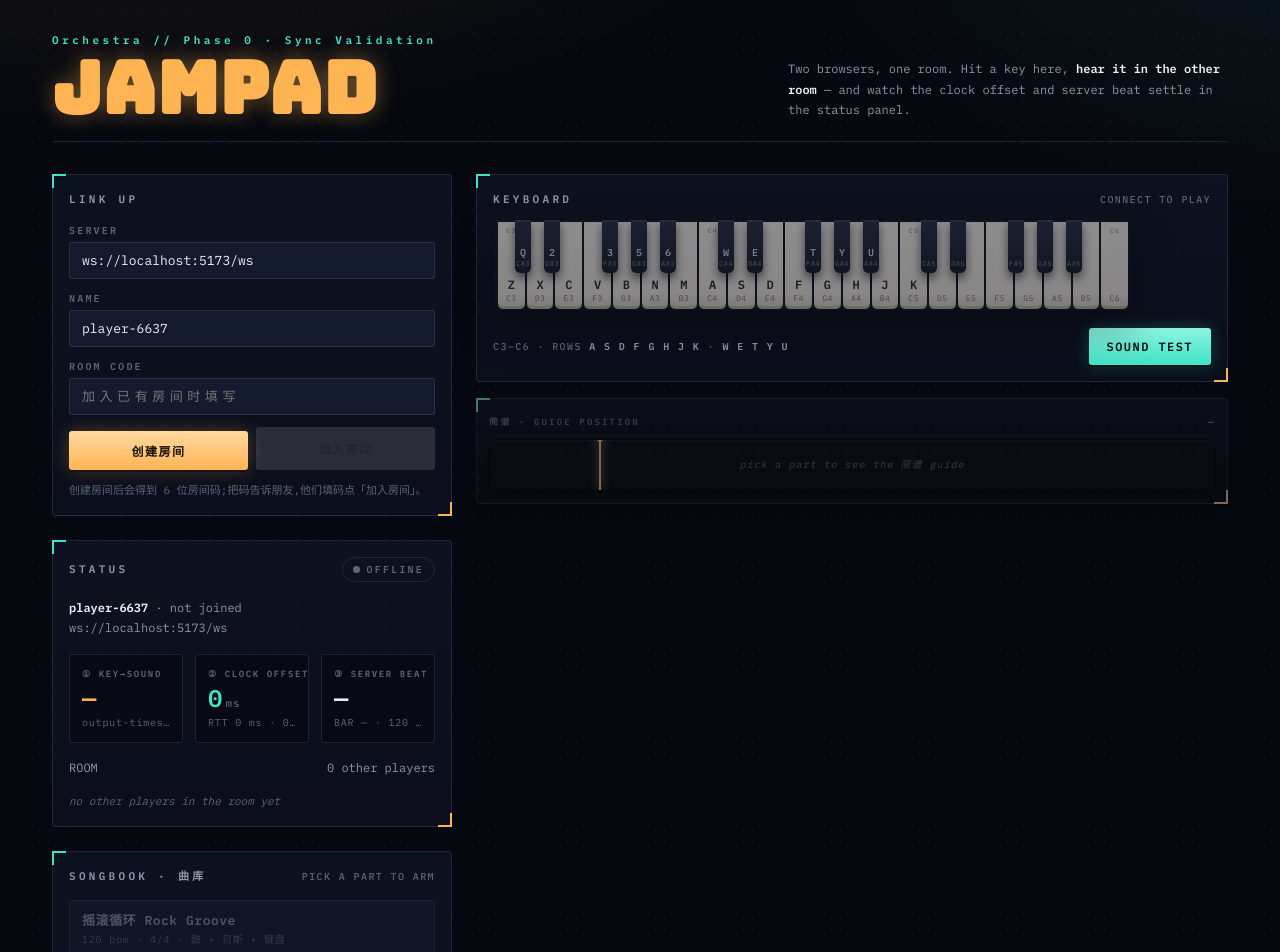
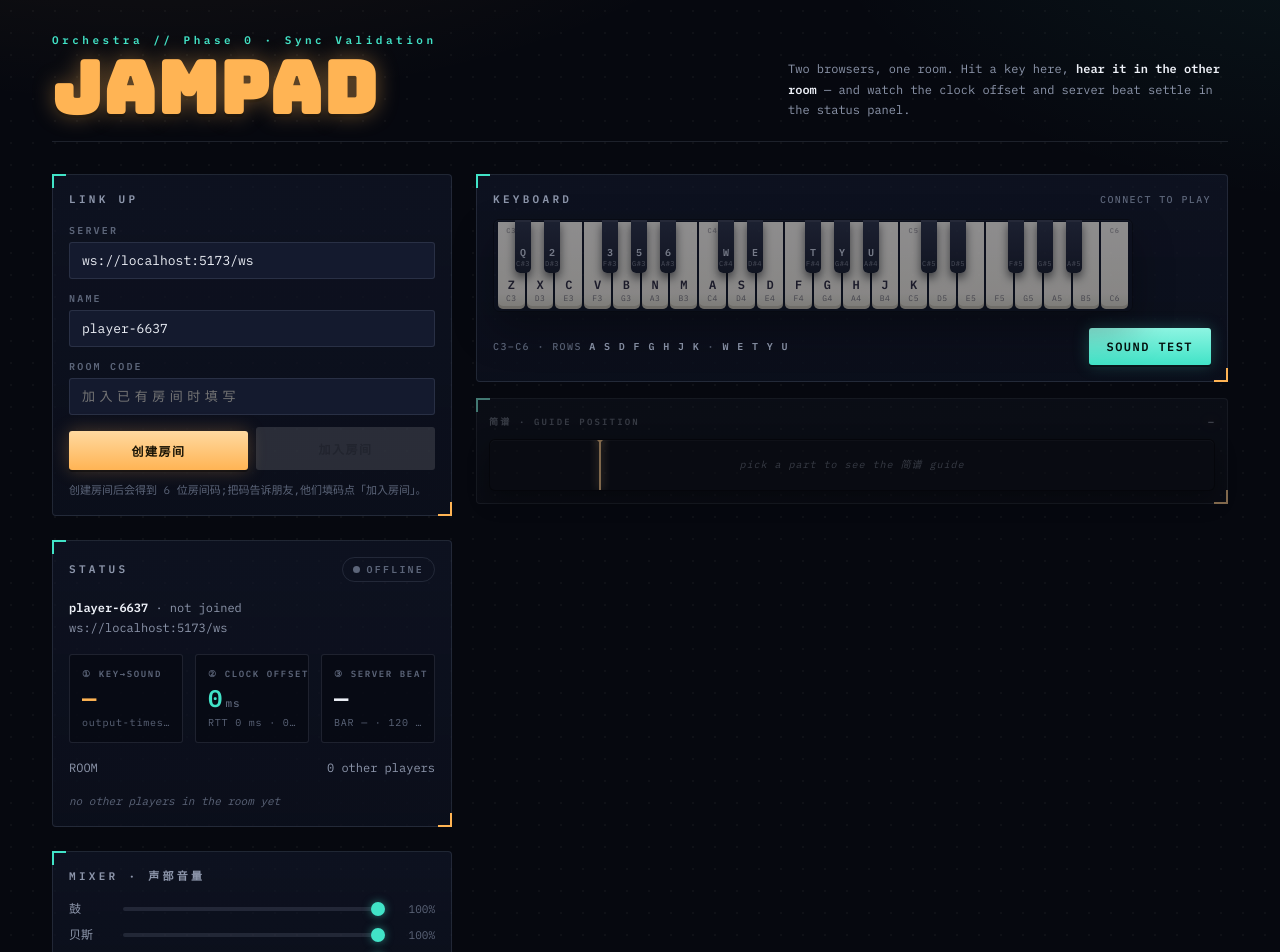
Before and after one commit to aopstudio/orchestra, a React (Vite) app in the folder client/: page / in a window 1280 px wide. Shown: the top 952 px of the page. Built offline with nearby package versions, Linux system fonts and the light colour scheme.

Commit message:
feat(audio): per-instrument mixer buses with volume control UI (drums/bass/keys), persisted locally

```diff
--- a/client/src/App.tsx
+++ b/client/src/App.tsx
@@ -27,6 +27,7 @@ import { KeyState, drumNoteForKey, noteForKey } from './input/keyboard'
 import JamPad, { PAD_HIGH_NOTE, PAD_LOW_NOTE } from './ui/JamPad'
 import GuideTicker from './ui/GuideTicker'
 import StatusPanel, { type ConnState, type Peer } from './ui/StatusPanel'
+import MixerPanel from './ui/MixerPanel'
 import SongPicker from './ui/SongPicker'
 import JudgeBadge, { type JudgeBadgeData } from './ui/JudgeBadge'
 import { advanceGuide } from './guide/guideEngine'
@@ -104,6 +105,26 @@ export default function App() {
   const [downNotes, setDownNotes] = useState<ReadonlySet<number>>(() => new Set())
   const [remoteNotes, setRemoteNotes] = useState<ReadonlySet<number>>(() => new Set())
   const [soundTestBusy, setSoundTestBusy] = useState(false)
+
+  // --- Phase 1 mixer: per-instrument volume (persisted, local-only) ----------
+  const [mixVolumes, setMixVolumes] = useState<Record<InstrumentId, number>>(() => {
+    try {
+      const saved = JSON.parse(localStorage.getItem('orch.mix') ?? '{}') as Record<
+        string,
+        number
+      >
+      return { piano: saved.piano ?? 1, bass: saved.bass ?? 1, drums: saved.drums ?? 1 }
+    } catch {
+      return { piano: 1, bass: 1, drums: 1 }
+    }
+  })
+  const mixVolumesRef = useRef(mixVolumes)
+  // Keep the ref pointing at the latest mix (the once-created onWelcome handler
+  // applies it when instruments first load). Updated after commit, not during
+  // render — react-hooks/refs.
+  useEffect(() => {
+    mixVolumesRef.current = mixVolumes
+  })
 
   // --- Phase 1 song-guide state ---------------------------------------------
   const [selectedSong, setSelectedSong] = useState<Song | null>(null)
@@ -197,6 +218,10 @@ export default function App() {
     if (inst === null) {
       inst = await createInstruments(ctx)
       instrumentsRef.current = inst
+      // 应用已保存的声部音量(混音总线在 createInstruments 内建好)
+      for (const [instrument, volume] of Object.entries(mixVolumesRef.current)) {
+        inst.setInstrumentVolume(instrument as InstrumentId, volume)
+      }
     }
     return inst
   }
@@ -704,6 +729,17 @@ export default function App() {
     localStorage.setItem('orch.songBpm', JSON.stringify(songBpmOverrides))
   }, [songBpmOverrides])
 
+  /** 声部音量变更: 立即作用于混音总线并持久化。 */
+  const handleMixerChange = (instrument: InstrumentId, volume: number): void => {
+    setMixVolumes((prev) => ({ ...prev, [instrument]: volume }))
+    instrumentsRef.current?.setInstrumentVolume(instrument, volume)
+  }
+
+  /** Persist mixer volumes. */
+  useEffect(() => {
+    localStorage.setItem('orch.mix', JSON.stringify(mixVolumes))
+  }, [mixVolumes])
+
   /** Pick a song: clears the armed part and applies the song's tempo room-wide. */
   const handleSelectSong = (songId: string): void => {
     const song = getSong(songId) ?? null
@@ -986,6 +1022,8 @@ export default function App() {
             error={error}
           />
 
+          <MixerPanel volumes={mixVolumes} onChange={handleMixerChange} />
+
           <SongPicker
             songs={SONGS}
             selectedSongId={selectedSong?.id ?? null}
--- a/client/src/index.css
+++ b/client/src/index.css
@@ -377,6 +377,63 @@ button {
   color: var(--amber);
 }
 
+/* --- mixer (per-instrument volume) --- */
+
+.mixer {
+  display: flex;
+  flex-direction: column;
+  gap: var(--s-2);
+}
+
+.mixer-row {
+  display: grid;
+  grid-template-columns: 44px 1fr 44px;
+  align-items: center;
+  gap: var(--s-2);
+}
+
+.mixer-label {
+  font-size: 12px;
+  color: var(--ink-dim);
+}
+
+.mixer-slider {
+  appearance: none;
+  width: 100%;
+  height: 4px;
+  border-radius: 2px;
+  background: var(--line);
+  outline: none;
+  cursor: pointer;
+}
+
+.mixer-slider::-webkit-slider-thumb {
+  appearance: none;
+  width: 14px;
+  height: 14px;
+  border-radius: 50%;
+  background: var(--cyan);
+  box-shadow: 0 0 8px rgba(65, 227, 199, 0.5);
+  cursor: pointer;
+}
+
+.mixer-slider::-moz-range-thumb {
+  width: 14px;
+  height: 14px;
+  border: none;
+  border-radius: 50%;
+  background: var(--cyan);
+  box-shadow: 0 0 8px rgba(65, 227, 199, 0.5);
+  cursor: pointer;
+}
+
+.mixer-value {
+  font-family: var(--font-mono);
+  font-size: 11px;
+  color: var(--ink-faint);
+  text-align: right;
+}
+
 .badge {
   display: inline-flex;
   align-items: center;
--- /dev/null
+++ b/client/src/ui/MixerPanel.tsx
@@ -0,0 +1,50 @@
+/**
+ * MixerPanel — 声部音量混音(Phase 1 v1 范围)。
+ *
+ * 三个声部(鼓/贝斯/键盘)各自一个音量滑块,作用于本地混音总线
+ * (instruments.ts 里的 per-instrument GainNode),只影响自己的听感。
+ */
+
+import type { InstrumentId } from '@orchestra/shared'
+
+const INSTRUMENTS: ReadonlyArray<{ id: InstrumentId; label: string }> = [
+  { id: 'drums', label: '鼓' },
+  { id: 'bass', label: '贝斯' },
+  { id: 'piano', label: '键盘' },
+]
+
+export interface MixerPanelProps {
+  /** 每乐器音量 0..1。 */
+  volumes: Record<InstrumentId, number>
+  onChange: (instrument: InstrumentId, volume: number) => void
+}
+
+export default function MixerPanel({ volumes, onChange }: MixerPanelProps) {
+  return (
+    <section className="panel">
+      <h2 className="panel-title">Mixer · 声部音量</h2>
+      <div className="mixer">
+        {INSTRUMENTS.map(({ id, label }) => {
+          const pct = Math.round((volumes[id] ?? 1) * 100)
+          return (
+            <label className="mixer-row" key={id}>
+              <span className="mixer-label">{label}</span>
+              <input
+                type="range"
+                className="mixer-slider"
+                data-testid={`mixer-${id}`}
+                min={0}
+                max={100}
+                value={pct}
+                onChange={(e) => onChange(id, Number(e.target.value) / 100)}
+                aria-label={`${label} volume`}
+              />
+              <span className="mixer-value">{pct}%</span>
+            </label>
+          )
+        })}
+      </div>
+      <p className="tempo-hint">只影响你自己的听感——把太响的声部调小,其他房间成员不受影响。</p>
+    </section>
+  )
+}
```
Also changed, not shown: client/src/audio/instruments.ts (+118 -109 lines).
